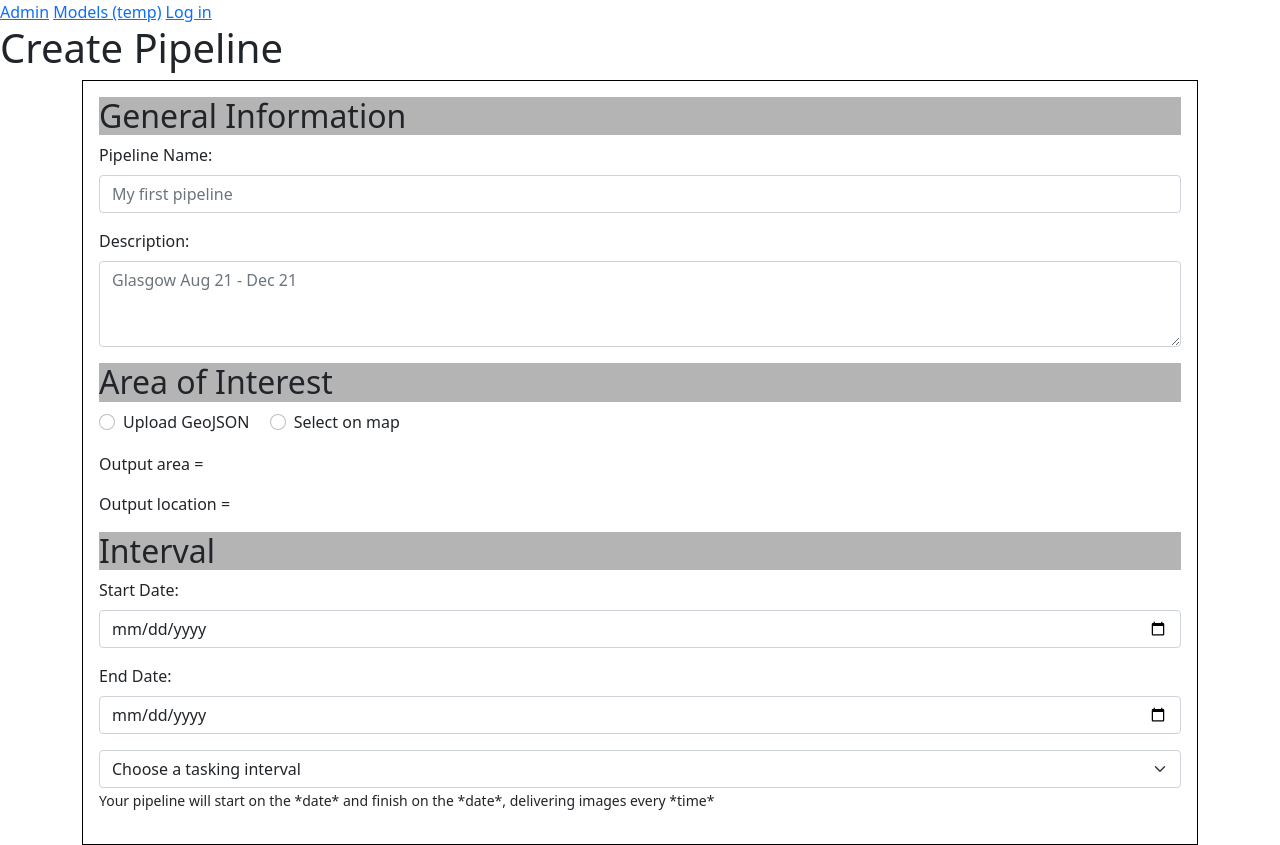
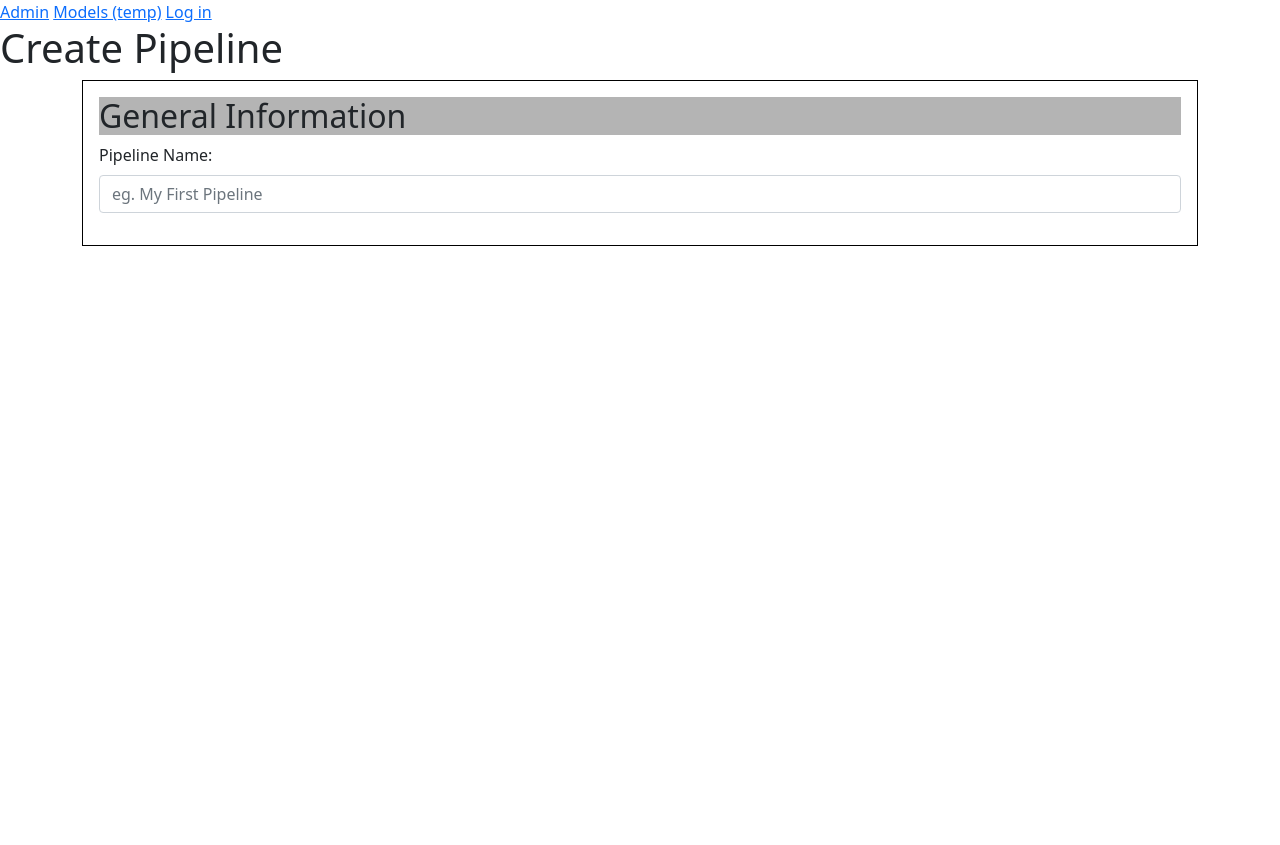
Before and after one commit to MojosBeans100/Milestone-Project-4, a Django app: page /create_pipeline.html in a window 1280 px wide. After the commit the page ends 246 px from the top, so only its background shows below. Run offline with Django 3.2, Linux system fonts and the light colour scheme.

Commit message:
Link ModelForm to HTML properly using widgets, TextInput attrs for pipeline_name

```diff
--- a/spaceport/forms.py
+++ b/spaceport/forms.py
@@ -1,4 +1,4 @@
-from django.forms import ModelForm, DateInput
+from django.forms import ModelForm, DateInput, TextInput
 from .models import PipelineList
 
 class CreatePipeline(ModelForm):
@@ -11,3 +11,10 @@ class CreatePipeline(ModelForm):
             'start_date',
             'end_date'
             ]
+
+        widgets = {
+            'pipeline_name': TextInput(attrs={
+                'class': 'form-control',
+                'placeholder': 'eg. My First Pipeline'
+            })
+        }
--- a/templates/create_pipeline.html
+++ b/templates/create_pipeline.html
@@ -14,10 +14,10 @@
             <h2 style="background-color: rgb(180, 180, 180);">General Information</h2>
             <div class="mb-3">
                 <label for="name" class="form-label">Pipeline Name:</label>
-                <input type="text" class="form-control" id="name" placeholder="My first pipeline">
+                {{form.pipeline_name}}
             </div>
 
-            <div class="mb-3">
+            <!-- <div class="mb-3">
                 <label for="des" class="form-label">Description:</label>
                 <textarea class="form-control" id="des" rows="3" placeholder="Glasgow Aug 21 - Dec 21"></textarea>
             </div>
@@ -64,8 +64,7 @@
             </select>
 
             <p><small>Your pipeline will start on the *date* and finish on the *date*, delivering images every *time*</small></p>
-
-            <!-- <button onclick="aoi_choice();" type="button">PRESS ME</button> -->
+             -->
 
         </form>
     </div>
```
